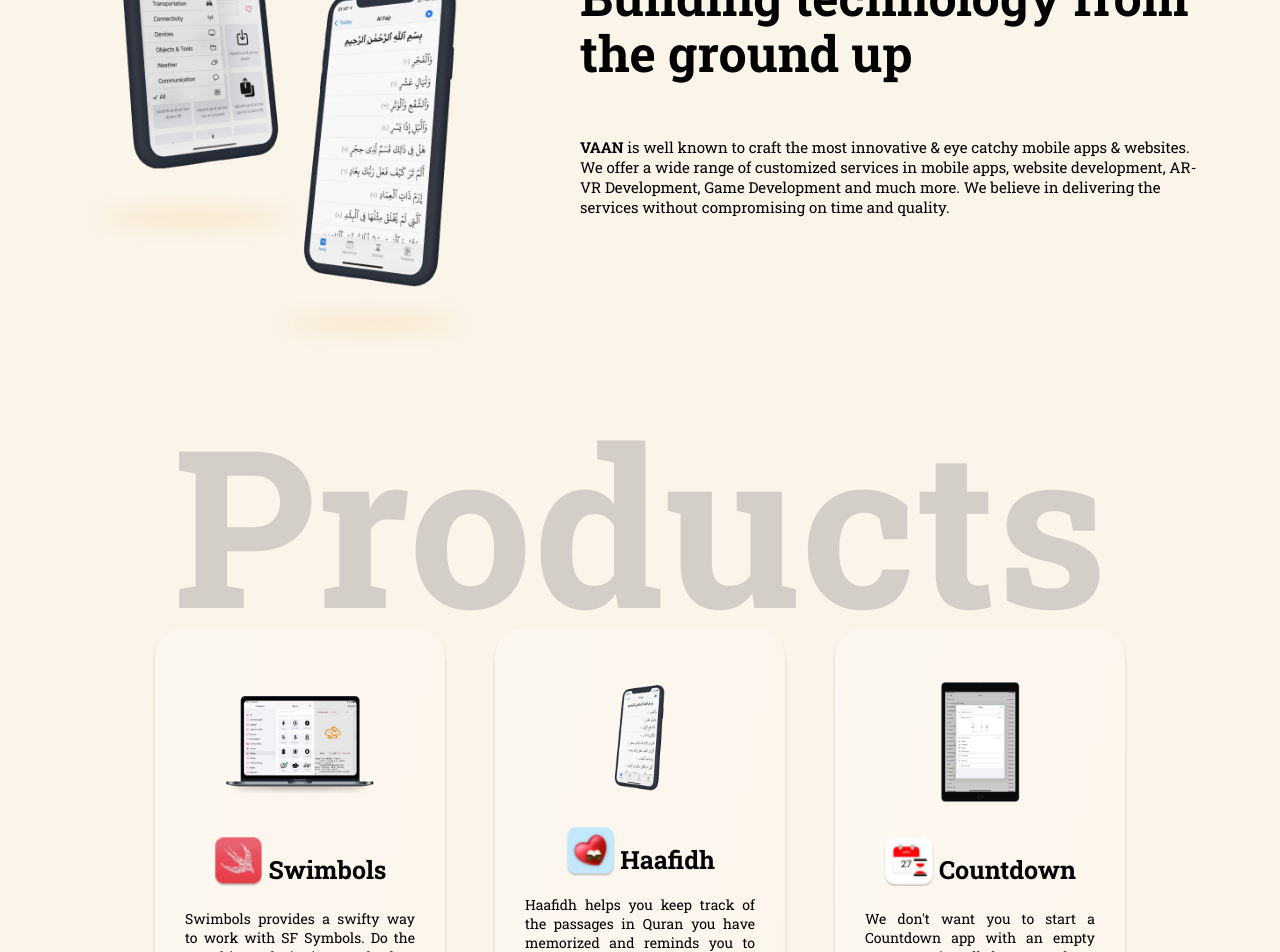
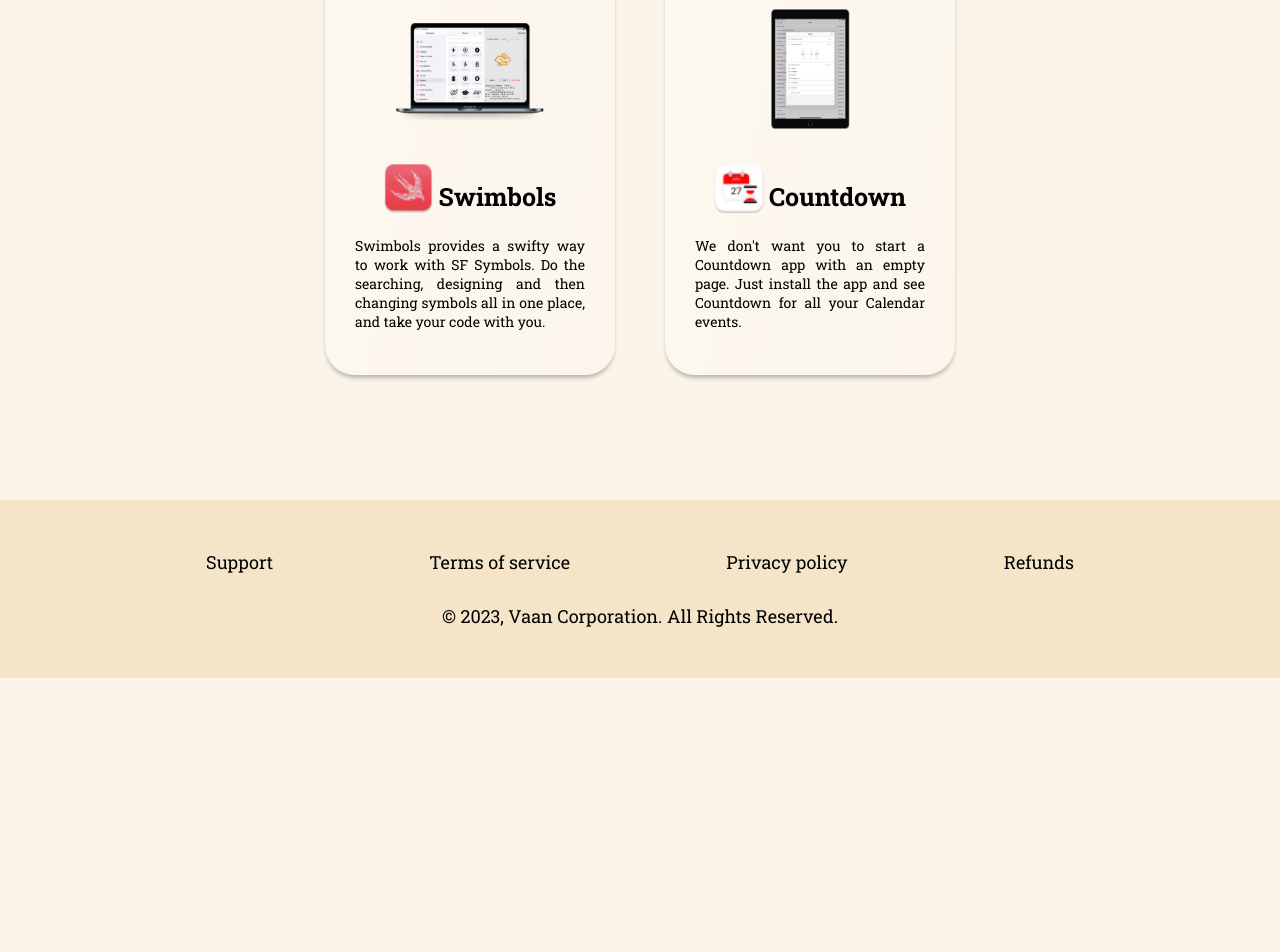
Before and after one commit to imthath-m/vaan-corp-website, a React (Create React App) app: page / in a window 1280 px wide. Shown: the part 1040-1992 px from the top of the page. After the commit the page ends 1718 px from the top, so only its background shows below. Built offline with nearby package versions, Linux system fonts and the light colour scheme; no server answers; a web font is replaced by a local one.

Commit message:
Comment out haafidh

```diff
--- a/src/Components/Home/HomeContainer.js
+++ b/src/Components/Home/HomeContainer.js
@@ -13,7 +13,7 @@
   return (
     <div className='homeContainer'>
       <HomeTitle/>
-      <HomeContent/>
+      {/* <HomeContent/> */}
       <HomeProducts/>
     </div>
   )
--- a/src/Components/Home/HomeProducts.js
+++ b/src/Components/Home/HomeProducts.js
@@ -24,7 +24,7 @@
             and then changing symbols all in one place, and take your code with you.
           </p>
         </figcaption>
-        <figcaption className='home_Products-card' onClick={()=> {haafidhPage()}}>
+        {/* <figcaption className='home_Products-card' onClick={()=> {haafidhPage()}}>
           <img alt='' src={image2} className='home_Products-card_image'/>
           <div className='home_Products-card_title'>
             <img alt='' src={haafidh} className='home_Products-card_titleImg'/>
@@ -34,7 +34,7 @@
             to revise them at specific spaced intervals. Please don’t expect this to be yet another
             Quran app
           </p>
-        </figcaption>
+        </figcaption> */}
         <figcaption className='home_Products-card' onClick={()=> {countdownPage()}}>
           <img alt='' src={countDown} className='home_Products-card_image'/>
           <div className='home_Products-card_title'>
--- a/src/Components/Info/PrivacyPolicy.jsx
+++ b/src/Components/Info/PrivacyPolicy.jsx
@@ -9,7 +9,7 @@
         <Link to='/skryb/privacy' className='privacy-para'>Skryb AI</Link><br/><br/>
         <Link to='/countdown/privacy' className='privacy-para'>Countdown</Link><br/><br/>
         <Link to='/swimbols/privacy' className='privacy-para'>Swimbols</Link><br/><br/>
-        <Link to='/haafidh/privacy' className='privacy-para'>Haafidh</Link>
+        {/* <Link to='/haafidh/privacy' className='privacy-para'>Haafidh</Link> */}
     </div>
   )
 }
--- a/src/Components/Info/TermsOfService.jsx
+++ b/src/Components/Info/TermsOfService.jsx
@@ -9,7 +9,7 @@
         <Link to='/skryb/terms' className='privacy-para'>Skryb AI</Link><br/><br/>
         <Link to='/countdown/terms' className='privacy-para'>Countdown</Link><br/><br/>
         <Link to='/swimbols/terms' className='privacy-para'>Swimbols</Link><br/><br/>
-        <Link to='/haafidh/terms' className='privacy-para'>Haafidh</Link>
+        {/* <Link to='/haafidh/terms' className='privacy-para'>Haafidh</Link> */}
     </div>
   )
 }
```
